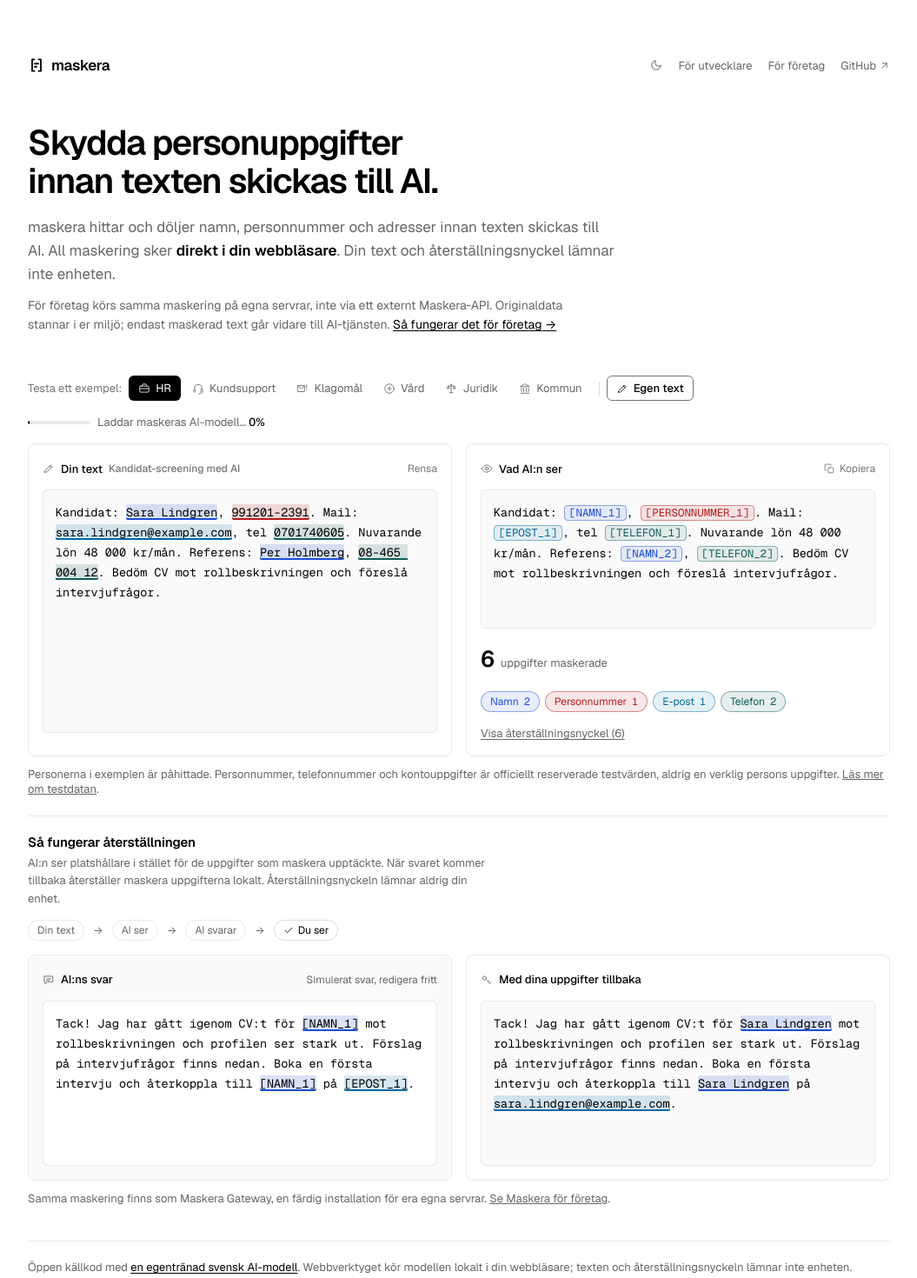
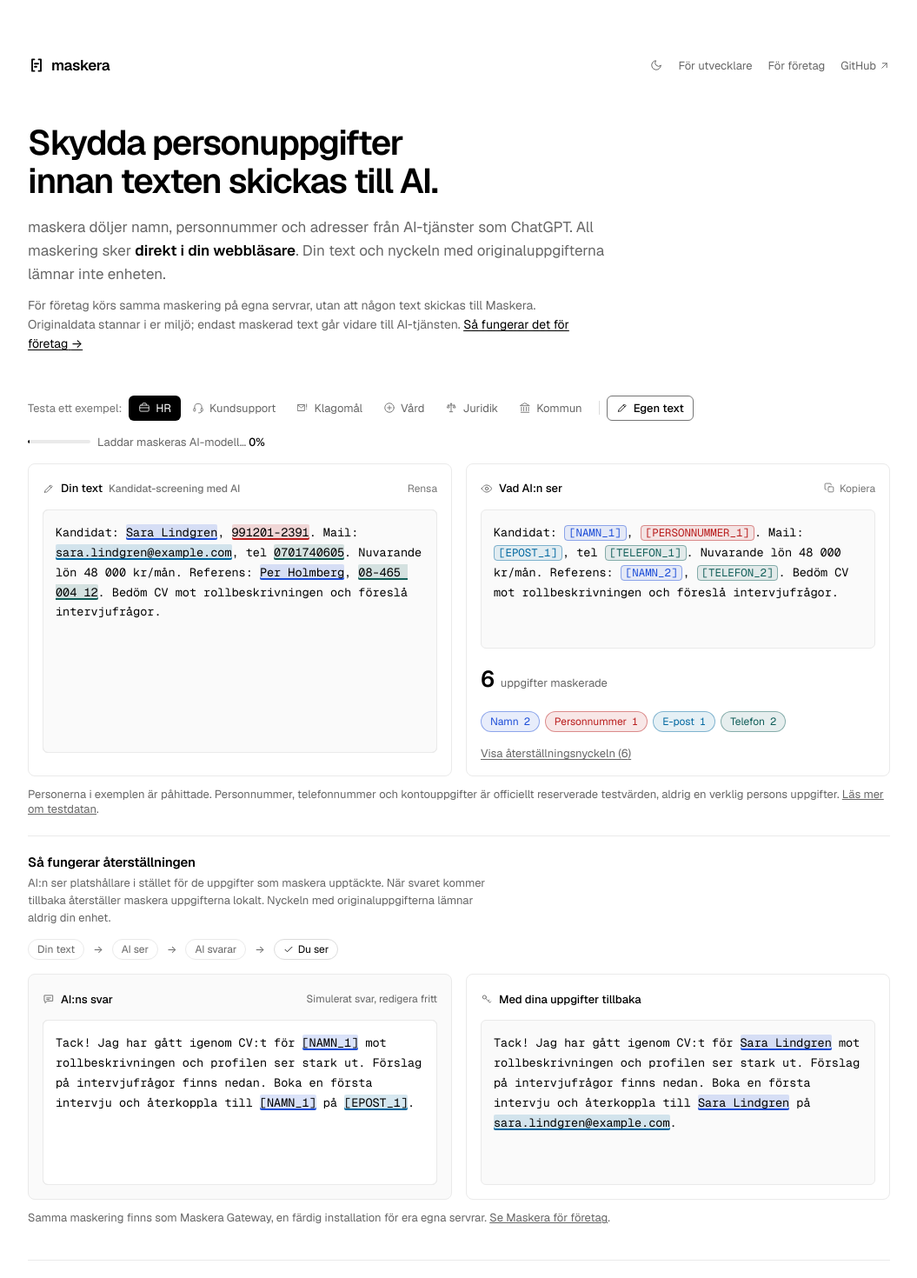
Before and after one commit to joelhagvall/maskera, a React (Vite) app in the folder apps/demo/: page / in a window 1280 px wide. Shown: the top 1470 px of the page at 87% size, without its empty margins (112-1167 px from the left). Built offline with nearby package versions, Linux system fonts and the light colour scheme.

Commit message:
refine local data ownership copy

```diff
--- a/apps/demo/src/App.tsx
+++ b/apps/demo/src/App.tsx
@@ -19,7 +19,7 @@ export function App() {
   const [active, setActive] = useState<Scenario>(scenarios[0])
   const [text, setText] = useState<string>(scenarios[0].text)
   const [anchor, setAnchor] = useState<string | null>(null)
-  // The output card's "Visa återställningsnyckel" toggle lives here so it
+  // The output card's "Visa återställningsnyckeln" toggle lives here so it
   // survives scenario switches instead of collapsing.
   const [mapOpen, setMapOpen] = useState(false)
   const { view, navigate } = useRoute()
--- a/apps/demo/src/components/OutputCard.tsx
+++ b/apps/demo/src/components/OutputCard.tsx
@@ -114,7 +114,7 @@ export function OutputCard({
             aria-controls="restore-map"
             onClick={onToggleMap}
           >
-            {showMap ? "Dölj" : "Visa"} återställningsnyckel ({unique})
+            {showMap ? "Dölj" : "Visa"} återställningsnyckeln ({unique})
           </button>
           {showMap ? <RestoreMap map={result.map} /> : <div id="restore-map" hidden />}
         </>
--- a/apps/demo/src/components/RestoreDemo.tsx
+++ b/apps/demo/src/components/RestoreDemo.tsx
@@ -155,8 +155,8 @@ export function RestoreDemo({ result, scenarioId }: { result: RedactResult; scen
       <h2 className="restore-title">Så fungerar återställningen</h2>
       <p className="restore-note">
         AI:n ser platshållare i stället för de uppgifter som maskera upptäckte. När svaret kommer
-        tillbaka återställer maskera uppgifterna lokalt. Återställningsnyckeln lämnar aldrig din
-        enhet.
+        tillbaka återställer maskera uppgifterna lokalt. Nyckeln med originaluppgifterna lämnar
+        aldrig din enhet.
       </p>
       <div className="flow">
         {/* Arrow and step share a no-wrap unit: when the band wraps on narrow
--- a/apps/demo/src/components/Services.tsx
+++ b/apps/demo/src/components/Services.tsx
@@ -76,7 +76,7 @@ const PRODUCTS: Product[] = [
     tagline: "För team som vill bygga och underhålla integrationen själva.",
     points: [
       "Kör i webbläsaren eller Node",
-      "Text och återställningsnyckel stannar i er miljö",
+      "Texten och nyckeln med originaluppgifterna stannar i er miljö",
       "MIT-licens, utan användningsavgift eller inlåsning",
       "Svensk modell och färdiga regler för vanliga personuppgifter",
     ],
@@ -172,8 +172,9 @@ export function Services({ go, onCoverage }: { go: (view: View) => void; onCover
 
           <h2>Så skyddar Gateway AI-flödet</h2>
           <p>
-            Varje AI-anrop maskeras innan det lämnar ert nätverk. Originaltexten och
-            återställningsnyckeln stannar i er miljö.
+            Texten maskeras innan varje AI-anrop lämnar ert nätverk, utan att skickas via ett
+            externt Maskera‑API. Originaltexten och nyckeln med originaluppgifterna stannar i er
+            miljö.
           </p>
           <div className="flow-band">
             <p className="flow-band-label">Dataflöde för Gateway</p>
--- a/apps/demo/src/components/Transparency.tsx
+++ b/apps/demo/src/components/Transparency.tsx
@@ -81,8 +81,9 @@ export function Transparency({ go }: { go: (view: View) => void }) {
           <ul>
             <li>
               <strong>All maskering sker på din enhet</strong>, i webbläsaren eller på din egen
-              server (för utvecklare: WASM/WebGPU eller Node). Texten och återställningsnyckeln
-              skickas inte till Maskera eller någon annan tjänst för att maskeras.
+              server (för utvecklare: WASM/WebGPU eller Node). Texten och nyckeln med
+              originaluppgifterna skickas inte till Maskera eller någon annan tjänst för att
+              maskeras.
             </li>
             <li>
               <strong>Webbstatistiken är anonym och cookiefri.</strong> Vercel Analytics räknar
@@ -92,7 +93,7 @@ export function Transparency({ go }: { go: (view: View) => void }) {
             <li>
               <strong>Webbhotellet hanterar tekniska anropsuppgifter.</strong> Vercel kan behandla
               uppgifter som IP-adress för att leverera och skydda webbplatsen. Texten du skriver och
-              återställningsnyckeln ingår inte i dessa anrop.
+              nyckeln med originaluppgifterna ingår inte i dessa anrop.
             </li>
             <li>
               <strong>De anrop som kan göras</strong>, för fullständighetens skull: med npm-paketets
@@ -286,8 +287,8 @@ export function Transparency({ go }: { go: (view: View) => void }) {
             </li>
             <li>
               <strong>Hosting:</strong> Vercel kan behandla tekniska anropsuppgifter, som IP-adress,
-              för att leverera webbplatsen och skydda den mot angrepp. Texten och
-              återställningsnyckeln ingår inte.
+              för att leverera webbplatsen och skydda den mot angrepp. Texten och nyckeln med
+              originaluppgifterna ingår inte.
             </li>
             <li>
               <strong>En inställning sparas lokalt:</strong> växlar du till mörkt läge sparas valet
@@ -295,9 +296,9 @@ export function Transparency({ go }: { go: (view: View) => void }) {
               Det är ingen cookie, det lämnar aldrig din enhet och det går inte att koppla till dig.
             </li>
             <li>
-              <strong>Vad verktyget behandlar:</strong> texten och återställningsnyckeln behandlas
-              lokalt i din webbläsare. De skickas inte till mig eller någon annan tjänst för
-              maskering.
+              <strong>Vad verktyget behandlar:</strong> texten och nyckeln med originaluppgifterna
+              behandlas lokalt i din webbläsare. De skickas inte till mig eller någon annan tjänst
+              för maskering.
             </li>
             <li>
               <strong>Dina rättigheter:</strong> har du frågor om webbplatsens behandling av
--- a/apps/demo/src/i18n/sv.json
+++ b/apps/demo/src/i18n/sv.json
@@ -1,11 +1,11 @@
 {
   "header": {
     "title": "Skydda personuppgifter innan texten skickas till AI.",
-    "lede": "maskera hittar och döljer namn, personnummer och adresser innan texten skickas till AI.",
+    "lede": "maskera döljer namn, personnummer och adresser från AI‑tjänster som ChatGPT.",
     "browserLead": "All maskering sker",
     "browserEmphasis": "direkt i din webbläsare",
-    "browserPrivacy": "Din text och återställningsnyckel lämnar inte enheten.",
-    "localProduction": "För företag körs samma maskering på egna servrar, inte via ett externt Maskera‑API. Originaldata stannar i er miljö; endast maskerad text går vidare till AI‑tjänsten.",
+    "browserPrivacy": "Din text och nyckeln med originaluppgifterna lämnar inte enheten.",
+    "localProduction": "För företag körs samma maskering på egna servrar, utan att någon text skickas till Maskera. Originaldata stannar i er miljö; endast maskerad text går vidare till AI‑tjänsten.",
     "servicesCta": "Så fungerar det för företag"
   },
   "outputCard": {
@@ -103,7 +103,7 @@
     "security": "Säkerhet"
   },
   "footer": {
-    "localProcessing": "Webbverktyget kör modellen lokalt i din webbläsare; texten och återställningsnyckeln lämnar inte enheten."
+    "localProcessing": "Webbverktyget kör modellen lokalt i din webbläsare; texten och nyckeln med originaluppgifterna lämnar inte enheten."
   },
   "accuracy": {
     "metaTitle": "träffsäkerhet & testresultat · maskera",
@@ -250,7 +250,7 @@
     ],
     "dataFlowTitle": "Dataflöde och nätverk",
     "dataFlow": [
-      "Texten och återställningsnyckeln skickas inte till Maskera för maskering. Regeldelen har inga nätverksberoenden. Modellvarianten kör inferensen lokalt i webbläsaren eller i din egen Node-process.",
+      "Texten och nyckeln med originaluppgifterna skickas inte till Maskera för maskering. Regeldelen har inga nätverksberoenden. Modellvarianten kör inferensen lokalt i webbläsaren eller i din egen Node-process.",
       "Npm-paketets standardkonfiguration hämtar modell och körmiljö första gången och cachar dem. Det är statiska program- och modellartefakter, aldrig texten som ska maskeras. För miljöer utan tillåten extern hämtning kan alla modellfiler ligga på egen server."
     ],
     "artifactsTitle": "Pinnade artefakter",
@@ -260,7 +260,7 @@
     ],
     "restoreTitle": "Återställning är en säkerhetsgräns",
     "restore": [
-      "Återställningsnyckeln innehåller originalvärdena och ska behandlas som personuppgifter. Logga den inte och lagra den inte bredvid den maskerade texten.",
+      "Nyckeln innehåller originalvärdena och ska behandlas som personuppgifter. Logga den inte och lagra den inte bredvid den maskerade texten.",
       "restore() sätter tillbaka verkliga värden där platshållartokens förekommer. Återställ därför inte opålitlig utdata som sedan hämtas som en URL, renderas som HTML eller skrivs till logg. Maskering skyddar det som skickas; återställning är inte sanering av det som kommer tillbaka.",
       "En platshållare som redan finns i indatan delas aldrig ut på nytt. Att plantera exempelvis [PERSONNUMMER_1] i källtexten kan därför inte fånga ett verkligt värde."
     ],
```
Also changed, not shown: 1 other file (tests, documents, lock files or other folders).
